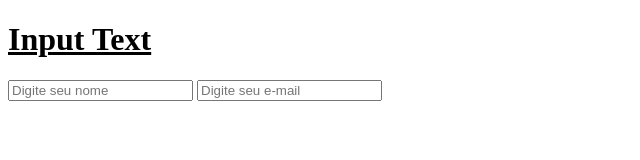
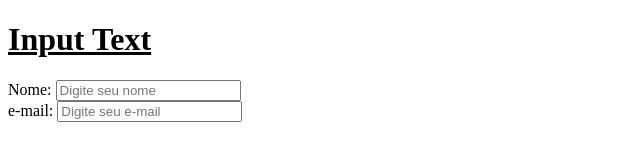
Before and after one commit to PauloHorn/DevQuest-Turma-16, a plain HTML site: page modulo-html-intermediario/01-input-text/index.html in a window 1280 px wide. Shown: the whole page, without its empty margins (0-640 px from the left). Drawn offline with Linux system fonts and the light colour scheme.

Commit message:
criação do label

```diff
--- a/modulo-html-intermediario/01-input-text/index.html
+++ b/modulo-html-intermediario/01-input-text/index.html
@@ -10,7 +10,12 @@
 <body>
     <h1><ins>Input Text</ins></h1>
 
+    <label for="nome">Nome:</label>
     <input type="text" name="nome" value="" id="nome" placeholder="Digite seu nome">
+
+    <br>
+
+    <label for="email">e-mail:</label>
     <input type="text" name="email" value="" id="email" placeholder="Digite seu e-mail">
 </body>
 
```
